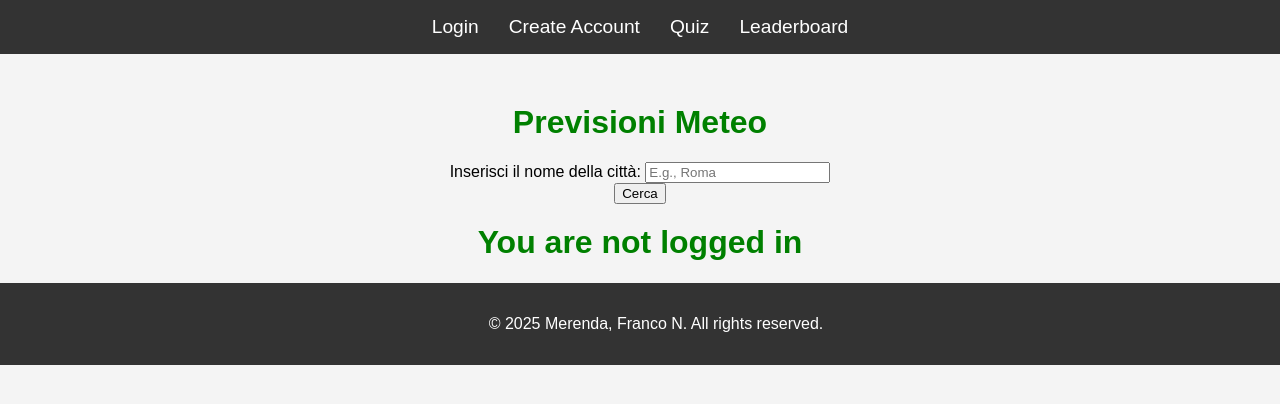
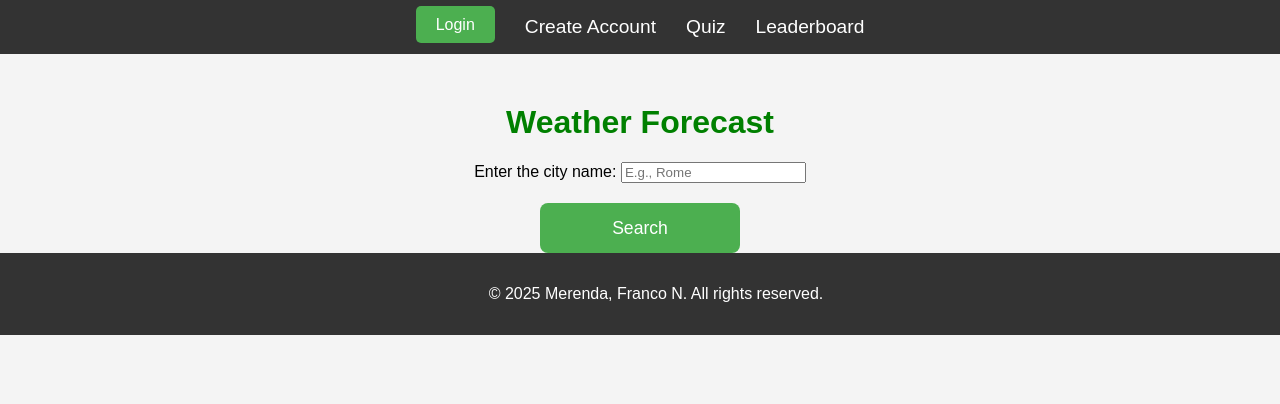
Before and after one commit to y3rbiadit0/flask_quiz_app, a Flask app: page / in a window 1280 px wide. Shown: the top 404 px of the page. Run offline with Flask 3, Linux system fonts and the light colour scheme; data that the repository does not hold is empty.

Commit message:
Added more UI Details

```diff
--- a/app/static/styles.css
+++ b/app/static/styles.css
@@ -1,5 +1,5 @@
 footer {
-    background-color: #333; /* Same as nav bar */
+    background-color: #333;
     color: white;
     padding: 1rem;
     text-align: center;
@@ -49,8 +49,6 @@ h1 {
 }
 
 .logout-btn {
-    display: inline-block;
-    margin-top: 15px;
         padding: 10px 20px;
         background-color: red;
         color: white;
@@ -62,3 +60,16 @@ h1 {
     .logout-btn:hover {
         background-color: darkred;
     }
+
+    .login-btn {
+        padding: 10px 20px;
+        background-color: #4CAF50; /* Green color for the login button */
+        color: white;
+        text-decoration: none;
+        border-radius: 5px;
+        font-size: 1rem;
+    }
+
+    .login-btn:hover {
+        background-color: #45a049; /* Slightly darker green on hover */
+    }
--- a/app/templates/home.html
+++ b/app/templates/home.html
@@ -11,13 +11,7 @@
 
     {% include 'nav_bar.html' %}
     <div class="container">
-        {% include 'weather_widget.html' %}
-        {% if current_user.is_authenticated %}
-            <h1>You are logged in</h1>
-            <a href="/auth/logout" class="logout-btn">Logout</a>
-        {% else %}
-            <h1>You are not logged in</h1>
-        {% endif %}
+    {% include 'weather_widget.html' %}
     </div>
     {% include 'footer.html' %}
 </body>
--- a/app/templates/nav_bar.html
+++ b/app/templates/nav_bar.html
@@ -1,6 +1,10 @@
 <nav>
     <ul>
-        <li><a href="/auth/login">Login</a></li>
+        {% if current_user.is_authenticated %}
+            <a href="/auth/logout" class="logout-btn">Logout</a>
+        {% else %}
+            <li><a href="/auth/login" class="login-btn">Login</a></li>
+        {% endif %}
         <li><a href="/auth/register">Create Account</a></li>
         <li><a href="/quiz/start/1">Quiz</a></li>
         <li><a href="/quiz/leaderboard">Leaderboard</a></li>
--- a/app/templates/weather_widget.html
+++ b/app/templates/weather_widget.html
@@ -1,21 +1,22 @@
 <div class="container">
-    <h1>Previsioni Meteo</h1>
+    <h1>Weather Forecast</h1>
 
     <form action="{{ url_for('home.home') }}" method="POST" class="mb-4">
         <div class="form-group">
-            <label for="city" class="form-label">Inserisci il nome della città:</label>
-            <input type="text" id="city" name="city" class="form-control" placeholder="E.g., Roma" required>
+            <label for="city" class="form-label">Enter the city name:</label>
+            <input type="text" id="city" name="city" class="form-control" placeholder="E.g., Rome" required>
         </div>
-        <button type="submit" class="btn btn-primary mt-3">Cerca</button>
+        <button type="submit" class="btn btn-submit mt-3">Search</button>
     </form>
+
     {% if weather_data %}
-        <h2 class="my-4">Previsioni per i prossimi 3 giorni</h2>
+        <h2 class="my-4">Forecast for Today - During the day</h2>
         <table style="width: 100%; border-collapse: collapse; margin-top: 20px;">
             <thead>
                 <tr style="background-color: #333; color: white;">
-                    <th style="padding: 10px;">Data</th>
-                    <th style="padding: 10px;">Temp. diurna (°C)</th>
-                    <th style="padding: 10px;">Temp. notturna (°C)</th>
+                    <th style="padding: 10px;">Date</th>
+                    <th style="padding: 10px;">Daytime Temp. (°C)</th>
+                    <th style="padding: 10px;">Nighttime Temp. (°C)</th>
                 </tr>
             </thead>
             <tbody>
@@ -30,3 +31,36 @@
         </table>
     {% endif %}
 </div>
+
+<style>
+    .btn-submit {
+        background-color: #4CAF50;
+        color: white;
+        padding: 12px 24px;  /* Padding inside the button */
+        font-size: 1.1rem;
+        border: none;
+        border-radius: 8px;
+        cursor: pointer;
+        width: 200px;  /* Fixed width */
+        height: 50px;  /* Fixed height */
+        transition: background-color 0.3s ease, transform 0.2s ease;
+        display: inline-block;
+        text-align: center;
+        margin-top: 20px; /* Padding (space) around the button */
+    }
+
+    .btn-submit:hover {
+        background-color: #45a049;
+        transform: translateY(-2px);
+    }
+
+    .btn-submit:active {
+        background-color: #388e3c;
+        transform: translateY(0);
+    }
+
+    .btn-submit:focus {
+        outline: none;
+        box-shadow: 0 0 5px rgba(76, 175, 80, 0.8);
+    }
+</style>
```
Also changed, not shown: app/static/leaderboard.css (added, +80 -0 lines), app/static/quiz.css (added, +110 -0 lines), app/templates/leaderboard.html (+6 -1 lines), app/templates/quiz.html (+6 -4 lines). Lines whose indentation alone changed are shown as unchanged.
